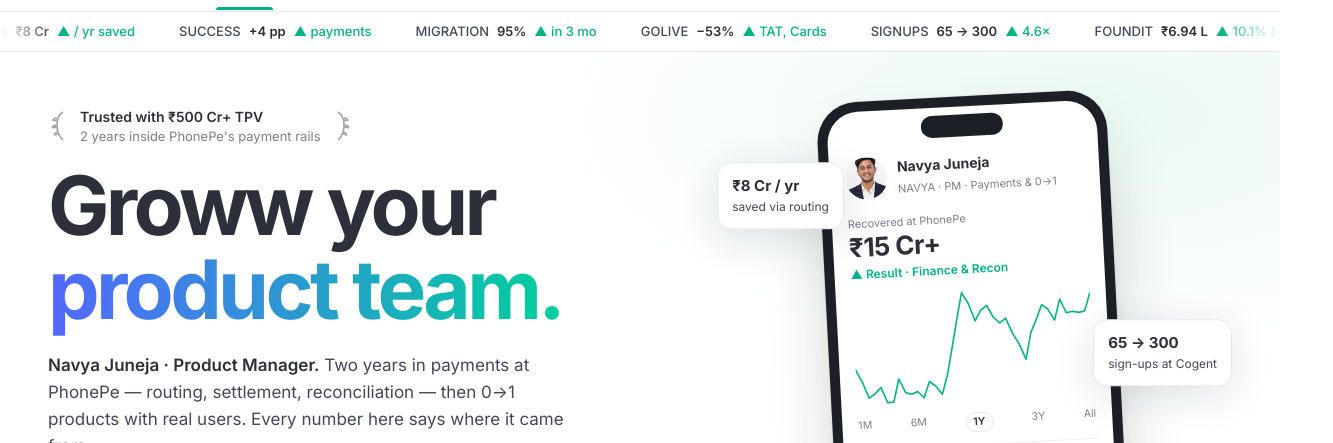
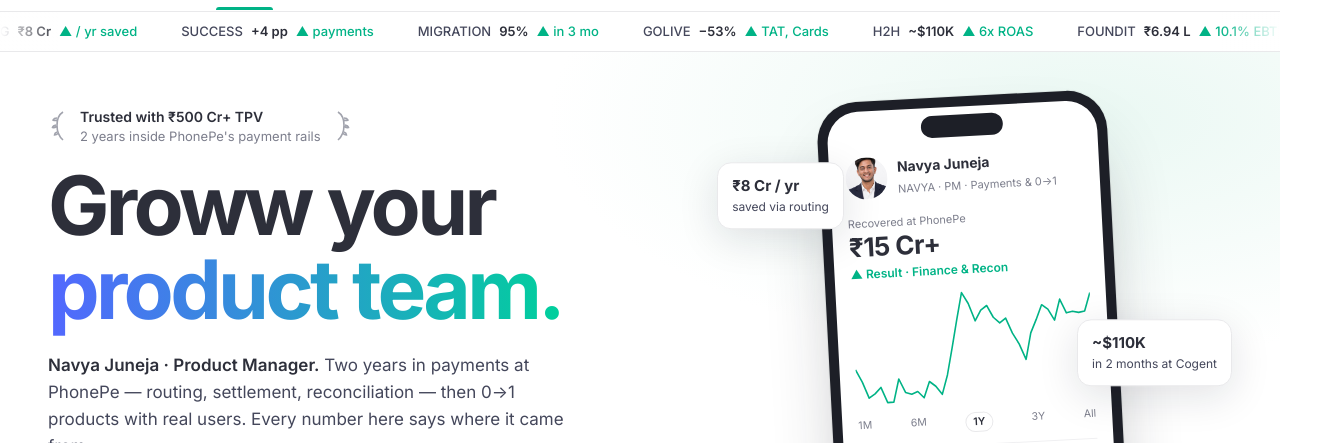
Before and after one commit to navyajuneja1000-droid/Groww_portfolio, a plain HTML site: page index.html in a window 1280 px wide. Shown: the part 61-504 px from the top of the page, 1333 px wide, since content can reach past the window. Drawn offline with Linux system fonts and the light colour scheme.

Commit message:
Update Cogent / H2H to the current résumé
Replaces the old H2H figures (~65 to ~300 sign-ups, the modelled 48.2M to
365 funnel and ~$349K target, the 7-module bundle, 4 teams) with the
current ones: ~$110K in 2 months at 6x ROAS, sign-ups up 4.6x (form
drop-off 72% to 45%, 18% recovered by email), 8% of 1,500+ sign-ups to
paid, the ISA to upfront pricing pivot, a 0-100 LinkedIn score, ~30
features in 3 tiers with 22% of $499 buyers upgrading, and 90% on-time
delivery across 150+ orders.

Co-Authored-By: Claude Opus 5.5 <noreply@anthropic.com>
Claude-Session: https://claude.ai/code/session_01THtnK1LxQBe8EgUNNffDGg

```diff
--- a/assets/app.css
+++ b/assets/app.css
@@ -117,7 +117,8 @@ main { min-height: 60vh; outline: 0; }
 .view-in { animation: vin .28s ease both; }
 @keyframes vin { from { opacity: 0; transform: translateY(6px); } }
 .lay { display: grid; grid-template-columns: minmax(0, 1fr) 360px; gap: 40px; align-items: start; padding-top: 28px; padding-bottom: 48px; }
-.lay > aside { position: sticky; top: calc(var(--hdr-h) + 20px); display: grid; gap: 16px; }
+.lay > aside { position: sticky; top: calc(var(--hdr-h) + 20px); display: grid; grid-template-columns: minmax(0, 1fr); gap: 16px; min-width: 0; }
+.inv-row .tx { min-width: 0; }
 .sec { margin-bottom: 40px; }
 .sec-h { display: flex; align-items: baseline; justify-content: space-between; gap: 12px; margin-bottom: 16px; }
 .sec-h h2 { font-size: 20px; font-weight: 600; }
--- a/assets/app.js
+++ b/assets/app.js
@@ -196,7 +196,7 @@
       '<div class="ph-list"><div><b>Routing savings</b><span>₹8 Cr / yr</span></div><div><b>Payment success</b><span>+4 pp</span></div><div><b>Go-live TAT (Cards)</b><span>−53%</span></div></div>' +
       '<div class="ph-btns"><span>Watchlist</span><span>Hire</span></div></div></div>' +
       '<div class="float f1"><b class="up">₹8 Cr / yr</b>saved via routing</div>' +
-      '<div class="float f2"><b>65 → 300</b>sign-ups at Cogent</div>' +
+      '<div class="float f2"><b>~$110K</b>in 2 months at Cogent</div>' +
       '<div class="float qr"><img src="assets/qr-linkedin.svg" alt=""><span><b style="font-size:13px">Scan to connect</b>LinkedIn</span></div></div></div></section>';
   }
   var IDX = [
@@ -423,7 +423,7 @@
     $$("[data-nav]").forEach(function (a) { var on = a.getAttribute("data-nav") === p; a.classList.toggle("on", on); if (on) a.setAttribute("aria-current", "page"); else a.removeAttribute("aria-current"); });
   }
   var TICK = [["RECON", "₹15 Cr+", "recovered", "pp-recon"], ["ROUTING", "₹8 Cr", "/ yr saved", "pp-routing"], ["SUCCESS", "+4 pp", "payments", "pp-routing"], ["MIGRATION", "95%", "in 3 mo", "pp-migration"],
-    ["GOLIVE", "−53%", "TAT, Cards", "pp-golive"], ["SIGNUPS", "65 → 300", "4.6×", "h2h"], ["FOUNDIT", "₹6.94 L", "10.1% EBT", "foundit"], ["RECONOS", "17", "leak checks", "reconos"],
+    ["GOLIVE", "−53%", "TAT, Cards", "pp-golive"], ["H2H", "~$110K", "6x ROAS", "h2h"], ["FOUNDIT", "₹6.94 L", "10.1% EBT", "foundit"], ["RECONOS", "17", "leak checks", "reconos"],
     ["MIDPROC", "283", "tests", "mid"], ["PERFORA", "₹3 → ₹6 Cr", "plan", "perfora"], ["WOWWORLD", "₹5.2 Cr", "SOM", "wowworld"], ["NETWORK", "4", "launches", "pp-launches"]];
   function renderTick() {
     var one = TICK.map(function (t) { return '<a href="#/stock/' + t[3] + '"><b>' + t[0] + '</b><span class="v">' + t[1] + '</span><span class="c">▲ ' + t[2] + "</span></a>"; }).join("");
--- a/assets/data.js
+++ b/assets/data.js
@@ -319,39 +319,47 @@ window.NJ = {
 
     {
       id: "h2h", code: "CASE-07", seller: "cogent", cats: ["gtm", "build"],
-      name: "H2H — 0→1 career-prep product: pricing, funnel & launch",
+      name: "H2H — 0→1 career-prep product: pricing, growth & launch",
       short: "H2H at Cogent", kind: "Professional · 0→1 product", badge: "Launched", date: "Aug 2025 – Jun 2026", sort: 202508,
-      price: { v: "~300", u: "sign-ups in 2 months", strike: "~65", off: "4.6× growth", prov: "result" },
-      hook: "From a competitor gap to a priced, packaged, launch-ready business.",
-      poster: { bg: "#E3EEFF", fg: "#0B3C7D", accent: "#1C6DD0", big: "65 → 300", small: "sign-ups in two months" },
+      price: { v: "~$110K", u: "revenue in 2 months", strike: "", off: "6x ROAS", prov: "result" },
+      hook: "From pay-after-placement to upfront pricing, then a launch that made ~$110K in two months.",
+      poster: { bg: "#E3EEFF", fg: "#0B3C7D", accent: "#1C6DD0", big: "~$110K", small: "in 2 months at 6x ROAS" },
       media: [],
       links: [],
       groww: "Pricing on the outcome the user is stuck at — not on feature count — is the same instinct behind building for a first-time investor and an active trader differently.",
       summary: {
-        problem: "US job seekers were buying point solutions — CV writers, LinkedIn optimisers, interview coaching — and still not getting callbacks.",
-        did: "Drove the pivot from a long-cycle ISA product to H2H, an expert-led program: 7-module bundle, personas, 3-tier pricing, a 4-week launch plan and an 8-stage funnel.",
-        landed: "~65 → ~300 sign-ups in two months through funnel-led CTAs, including a free résumé audit mapped into the website flow with Engineering."
+        problem: "US job seekers were buying point solutions (CV writers, LinkedIn optimisers, interview coaching) and still not getting callbacks. H2H's own offer, pay after placement (an ISA), left revenue waiting on each customer's job search.",
+        did: "Pivoted to upfront pricing after 60+ interviews, a payback analysis and 15+ rivals. Built a 5-metric LinkedIn scoring model (0–100), packaged ~30 features into 3 tiers ($499 to $1,300), launched to 2 personas across 5 priority US states, and ran the funnel experiments.",
+        landed: "~$110K in 2 months at 6x ROAS. Sign-ups grew 4.6×, 8% of 1,500+ sign-ups converted to paid, 22% of $499 buyers upgraded, and 90% of 150+ orders were delivered on time."
       },
       details: [
-        ["My role", "Assistant Project Manager — product definition, personas, pricing, GTM, funnel modelling"],
+        ["My role", "Assistant Project Manager — discovery, pricing, packaging, launch, growth experiments and delivery"],
         ["When", "Aug 2025 – Jun 2026 · Remote"],
-        ["Market", "US job seekers, twenty ranked states, five Tier A launch markets"],
-        ["Output", "7-module bundle, 3-tier pricing, 4-week launch plan, funnel model"]
+        ["Market", "US job seekers · 2 personas · 5 priority states"],
+        ["Output", "Upfront pricing, 3 tiers, a 0–100 LinkedIn score, the launch, delivery SLAs"]
       ],
       metrics: [
-        { v: "60+", l: "customer interviews", p: "result" },
-        { v: "15+", l: "competitors benchmarked across 20 US states", p: "result" },
-        { v: "48.2M → 365", l: "reach modelled down an 8-stage funnel to a ~$349K launch target", p: "modelled" },
-        { v: "4 teams", l: "Marketing, Sales, Delivery and Tech aligned on MVP scope", p: "result" }
+        { v: "~$110K", l: "revenue in 2 months at 6x ROAS", p: "result" },
+        { v: "4.6×", l: "sign-ups: form drop-off cut from 72% to 45%, 18% of drop-offs recovered via email", p: "result" },
+        { v: "8%", l: "of 1,500+ sign-ups converted to paid, with a free résumé audit as the lead magnet", p: "result" },
+        { v: "22%", l: "of $499 buyers upgraded across the 3 tiers", p: "result" },
+        { v: "90%", l: "on-time delivery across 150+ orders", p: "result" },
+        { v: "60+", l: "interviews, a payback analysis and 15+ rivals behind the pricing pivot", p: "result" }
       ],
       sections: [
+        { h: "The pivot: pay after placement → pay upfront",
+          p: "H2H began as an ISA: the customer pays once hired, so revenue waits on someone else's hiring cycle. After 60+ interviews, a payback analysis and benchmarking 15+ rivals, it moved to upfront pricing." },
         { h: "Priced on where the buyer is stuck",
           tiers: [["Interview Accelerator", "$499", "Stuck before the interview"], ["Offer Builder", "$899", "Stuck at conversion"], ["Offer Accelerator", "$1,300", "Stuck at the offer"]],
-          p: "Each tier is named for the point in the hiring funnel where that buyer is failing, so the upgrade path is a diagnosis rather than an upsell. Tiers tie service scope to SLAs and map to outcomes — interview calls, conversion, offer close." },
+          p: "About 30 features packaged into three tiers, each named for where the buyer is failing. A 5-metric LinkedIn scoring model (0–100) made profile gaps measurable and anchored which tier a buyer needed, so the upgrade is a diagnosis rather than an upsell. 22% of $499 buyers upgraded." },
         { h: "Two personas, failing for opposite reasons",
-          compare: [["The Tech Transitioner · 22.6M", "26–40, moving into tech from sales, ops, teaching. Real skills buried in non-tech language; no portfolio."], ["The ATS Victim · 25.6M", "22–35, already qualified, 50–100+ applications a week off one generic résumé, auto-rejected on keywords."]] },
-        { h: "Launch",
-          p: "A 4-week GTM across three launch phases and three acquisition channels, each matched to a persona. Addressable figures are platform-derived estimates (Modelled)." }
+          compare: [["The Tech Transitioner · 22.6M", "26–40, moving into tech from sales, ops, teaching. Real skills buried in non-tech language; no portfolio."], ["The ATS Victim · 25.6M", "22–35, already qualified, 50–100+ applications a week off one generic résumé, auto-rejected on keywords."]],
+          p: "H2H launched to both. Addressable figures are platform-derived estimates (Modelled)." },
+        { h: "Growth: fixing the funnel",
+          steps: [["The form · drop-off 72% → 45%", "Cut the sign-up form's drop-off from 72% to 45%."], ["Email recovery · 18% back", "Followed up the people who left the form; 18% of them came back."], ["Lead magnet · 8% to paid", "A free résumé audit, shipped with Engineering, as the first step. 8% of 1,500+ sign-ups went on to pay."]],
+          p: "Launched to 2 personas across 5 priority US states: ~$110K in 2 months at 6x ROAS, with sign-ups up 4.6×." },
+        { h: "Delivery",
+          p: "SLAs, SOPs and hand-offs set across 3 teams held on-time delivery at 90% across 150+ orders." }
       ]
     },
 
@@ -513,16 +521,17 @@ window.NJ = {
       id: "cogent", type: "work", org: "Cogent Infotech", logo: "assets/logos/cogent.svg",
       title: "Assistant Project Manager – Product Development", when: "Aug 2025 – Jun 2026", where: "Remote",
       status: "delivered", statusText: "Delivered · Jun 2026",
-      body: "Drove the pivot from a long-cycle ISA product to H2H (Human to Human), an expert-led US career-prep program. Owned discovery, requirements, pricing and the go-to-market plan behind it.",
+      body: "Took H2H (Human to Human), an expert-led US career-prep program, from pay-after-placement (ISA) to upfront pricing, then launched it and ran the growth experiments. Owned discovery, pricing, packaging, launch and delivery.",
       bullets: [
-        ["~65 → ~300", "sign-ups in two months through funnel-led CTAs, including a free résumé audit built into the website flow with Engineering"],
-        ["60+", "customer interviews to find the unmet needs behind one unified product"],
-        ["15+", "competitors benchmarked across 20 US states → a 7-module bundle"],
-        ["3 tiers", "priced at $499 / $899 / $1,300, tied to SLAs and outcomes"],
-        ["48.2M", "addressable audience modelled down an 8-stage funnel to a 365-customer, ~$349K launch target"],
-        ["4 teams", "Marketing, Sales, Delivery and Tech aligned on MVP scope and success metrics"]
+        ["~$110K", "in 2 months at 6x ROAS, launching H2H to 2 personas across 5 priority US states"],
+        ["4.6×", "sign-ups, by cutting form drop-off from 72% to 45% and recovering 18% of drop-offs via email"],
+        ["8%", "of 1,500+ sign-ups converted to paid, with a free résumé audit shipped with Engineering as the lead magnet"],
+        ["60+", "interviews, a payback analysis and 15+ rivals behind the pivot from pay-after-placement (ISA) to upfront pricing"],
+        ["0–100", "LinkedIn scoring model on 5 metrics that made profile gaps measurable and anchored all 3 tiers"],
+        ["22%", "of $499 buyers upgraded, after packaging ~30 features into 3 tiers ($499 to $1,300)"],
+        ["90%", "on-time delivery across 150+ orders, by setting SLAs, SOPs and hand-offs for 3 teams"]
       ],
-      track: [["Joined", "Aug 2025"], ["H2H pivot", "Discovery & pricing"], ["Launch", "4-week GTM"], ["Delivered", "Jun 2026"]],
+      track: [["Joined", "Aug 2025"], ["Pivot", "ISA → upfront pricing"], ["Launch", "~$110K in 2 months"], ["Delivered", "Jun 2026"]],
       related: ["h2h"]
     },
     {
```
